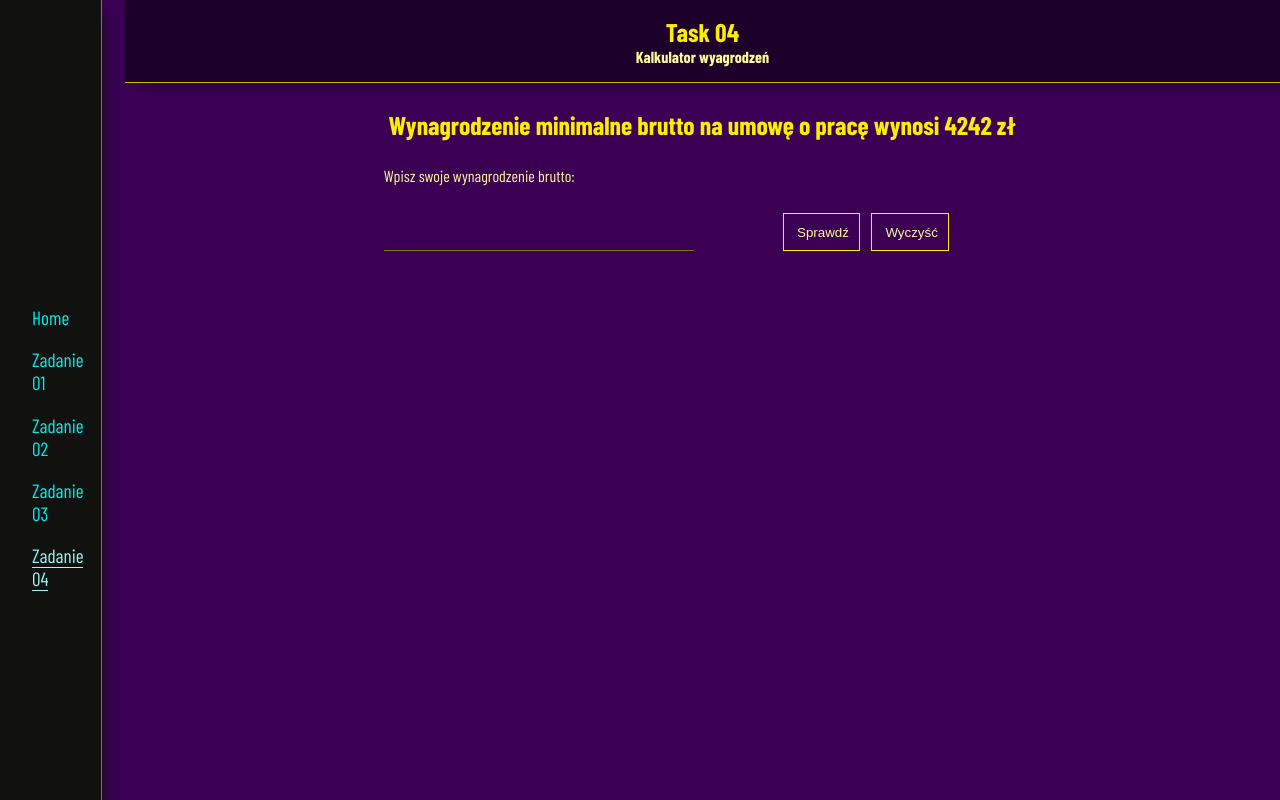
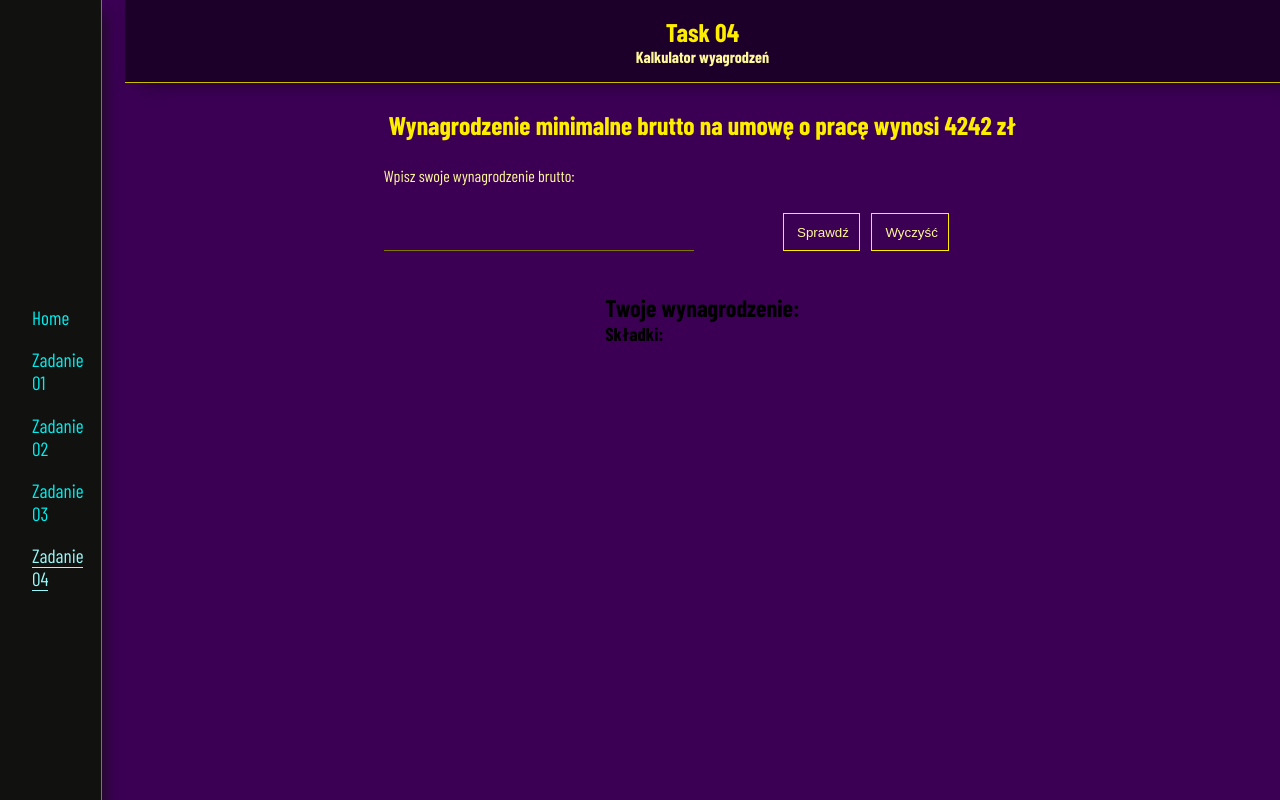
Before and after one commit to Scorpion19702022/MyReact_App001, a React (Create React App) app: page /Task04 in a window 1280 px wide. Built offline with nearby package versions, Linux system fonts and the light colour scheme; a web font is replaced by a local one.

Commit message:
prepared componet SalaryInfo

```diff
--- a/src/Components/Task04/Task04.js
+++ b/src/Components/Task04/Task04.js
@@ -3,6 +3,7 @@ import React from 'react'
 import styles from './Task04.module.css'
 import Task04input from './Task04input'
 import { CalculateSalaryCotext } from './Context/SalaryContext'
+import Task04result from './Task04result'
 
 const Task04 = () => {
 	return (
@@ -13,6 +14,7 @@ const Task04 = () => {
 			</div>
 			<CalculateSalaryCotext>
 				<Task04input />
+				<Task04result />
 			</CalculateSalaryCotext>
 		</div>
 	)
--- /dev/null
+++ b/src/Components/Task04/Task04result.js
@@ -0,0 +1,20 @@
+import React from 'react'
+
+import styles from './Task04result.module.css'
+
+const Task04result = () => {
+	return (
+		<div className={styles.wrapper_result}>
+			<div className={styles.box_result_salary}>
+				<h1 className={styles.heading_salary}>
+					Twoje wynagrodzenie: <span className={styles.heading_salary_result}></span>
+				</h1>
+			</div>
+			<div className={styles.box_all_info}>
+				<h3 className={styles.heading_info}>Składki:</h3>
+			</div>
+		</div>
+	)
+}
+
+export default Task04result
```
Also changed, not shown: src/Components/Task04/Task04result.module.css (added).
